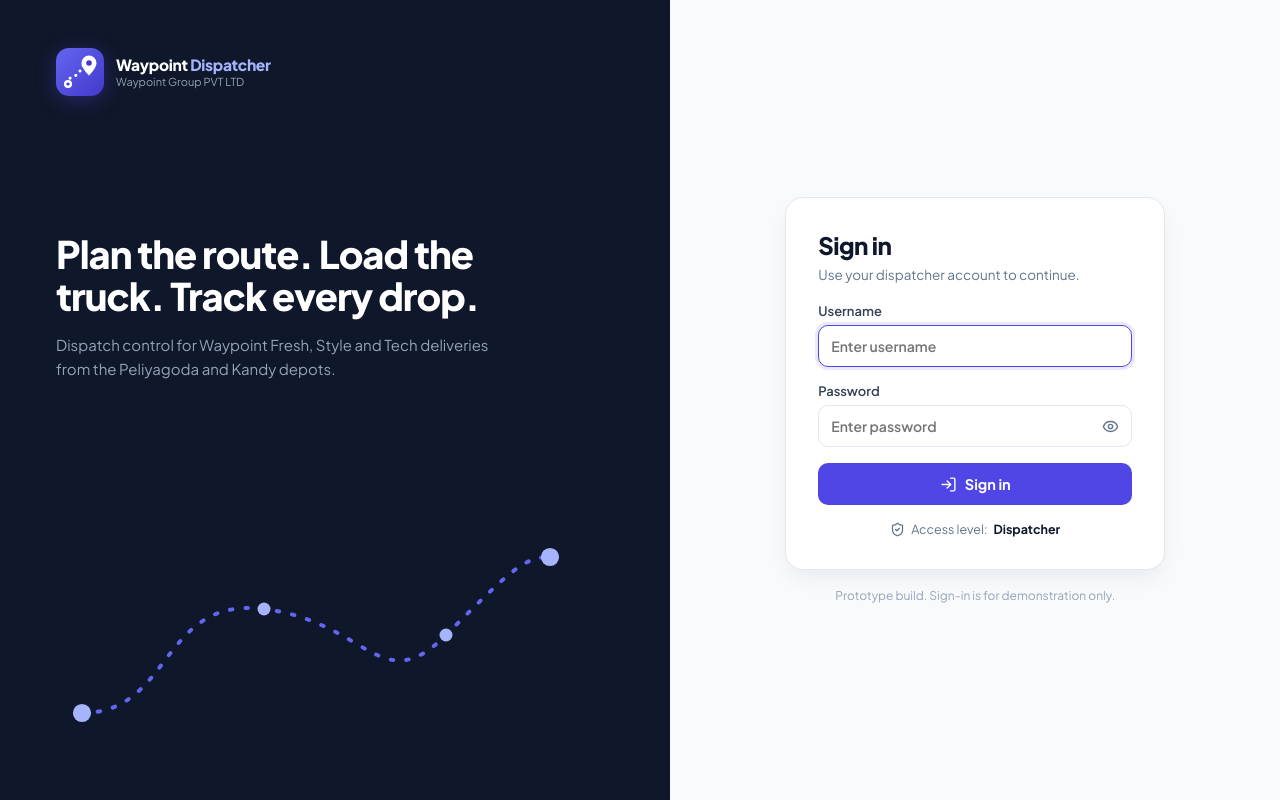
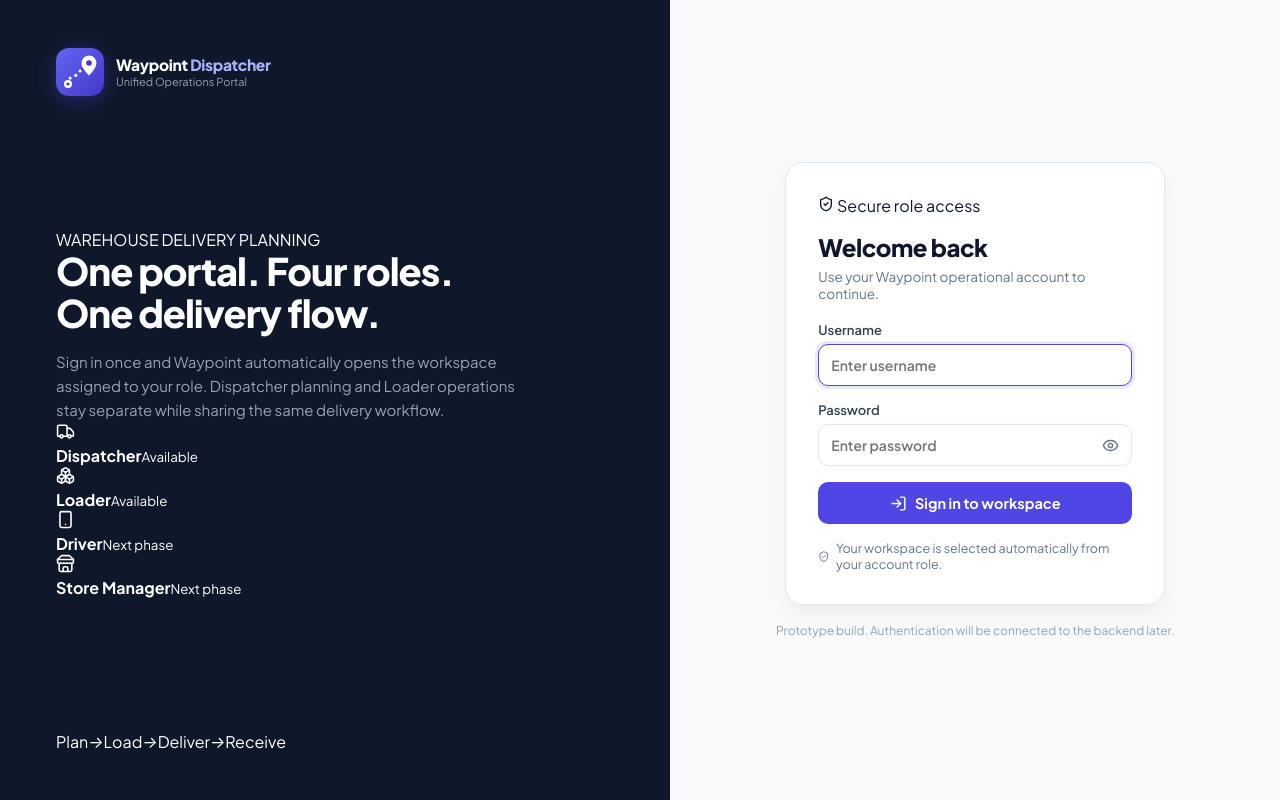
Before and after one commit to prabhashwaraSM/waypoint_portal, a React (Vite) app: page /login in a window 1280 px wide. Built offline with nearby package versions, Linux system fonts and the light colour scheme.

Commit message:
Make login portal role-aware for Dispatcher and Loader

```diff
--- a/src/pages/Login.jsx
+++ b/src/pages/Login.jsx
@@ -1,54 +1,79 @@
 import React, { useState } from "react";
-import { Navigate, useLocation, useNavigate } from "react-router-dom";
-import { Eye, EyeOff, LogIn, ShieldCheck } from "lucide-react";
+import { Navigate, useNavigate } from "react-router-dom";
+import { Eye, EyeOff, LogIn, ShieldCheck, Boxes, Truck, Smartphone, Store } from "lucide-react";
 import Logo from "../components/Logo";
-import { getSession, login } from "../auth/auth";
+import { getRoleHome, getSession, login } from "../auth/auth";
+
+const rolePreview = [
+  { name: "Dispatcher", icon: Truck, status: "Available" },
+  { name: "Loader", icon: Boxes, status: "Available" },
+  { name: "Driver", icon: Smartphone, status: "Next phase" },
+  { name: "Store Manager", icon: Store, status: "Next phase" }
+];
 
 export default function Login() {
   const navigate = useNavigate();
-  const location = useLocation();
   const [username, setUsername] = useState("");
   const [password, setPassword] = useState("");
   const [show, setShow] = useState(false);
   const [error, setError] = useState("");
 
-  if (getSession()) return <Navigate to="/dashboard" replace />;
+  const existingSession = getSession();
+  if (existingSession) return <Navigate to={getRoleHome(existingSession)} replace />;
 
   const submit = (e) => {
     e.preventDefault();
+
     if (!username.trim() || !password) {
       setError("Enter your username and password.");
       return;
     }
+
     const session = login(username, password);
     if (!session) {
       setError("Username or password is incorrect. Check the details and try again.");
       return;
     }
-    navigate(location.state?.from || "/dashboard", { replace: true });
+
+    navigate(getRoleHome(session), { replace: true });
   };
 
   return (
-    <div className="login-page">
-      <section className="login-brand">
-        <Logo size={48} subtitle="Waypoint Group PVT LTD" />
+    <div className="login-page waypoint-login">
+      <section className="login-brand waypoint-login-brand">
+        <Logo size={48} subtitle="Unified Operations Portal" product="Portal" />
+
         <div className="login-brand-copy">
-          <h1>Plan the route. Load the truck. Track every drop.</h1>
-          <p>Dispatch control for Waypoint Fresh, Style and Tech deliveries from the Peliyagoda and Kandy depots.</p>
+          <span className="login-eyebrow">WAREHOUSE DELIVERY PLANNING</span>
+          <h1>One portal. Four roles. One delivery flow.</h1>
+          <p>
+            Sign in once and Waypoint automatically opens the workspace assigned to your role.
+            Dispatcher planning and Loader operations stay separate while sharing the same delivery workflow.
+          </p>
+
+          <div className="role-preview-grid">
+            {rolePreview.map(({ name, icon: Icon, status }) => (
+              <div className="role-preview-card" key={name}>
+                <Icon size={19} />
+                <div>
+                  <strong>{name}</strong>
+                  <small>{status}</small>
+                </div>
+              </div>
+            ))}
+          </div>
         </div>
-        <svg className="login-route" viewBox="0 0 400 180" aria-hidden="true">
-          <path d="M20 150 C 90 150, 80 60, 160 70 S 250 140, 300 90 S 360 30, 380 30" />
-          <circle cx="20" cy="150" r="7" />
-          <circle cx="160" cy="70" r="5" />
-          <circle cx="300" cy="90" r="5" />
-          <circle cx="380" cy="30" r="7" />
-        </svg>
+
+        <div className="login-flow-strip" aria-hidden="true">
+          <span>Plan</span><i>→</i><span>Load</span><i>→</i><span>Deliver</span><i>→</i><span>Receive</span>
+        </div>
       </section>
 
       <section className="login-panel">
-        <form className="login-card" onSubmit={submit} noValidate>
-          <h2>Sign in</h2>
-          <p className="login-sub">Use your dispatcher account to continue.</p>
+        <form className="login-card waypoint-login-card" onSubmit={submit} noValidate>
+          <div className="login-card-badge"><ShieldCheck size={16} /> Secure role access</div>
+          <h2>Welcome back</h2>
+          <p className="login-sub">Use your Waypoint operational account to continue.</p>
 
           <label className="login-field">
             <span>Username</span>
@@ -85,15 +110,15 @@ export default function Login() {
 
           {error && <p className="login-error" role="alert">{error}</p>}
 
-          <button type="submit" className="login-btn">
-            <LogIn size={17} /> Sign in
+          <button type="submit" className="login-btn waypoint-login-btn">
+            <LogIn size={17} /> Sign in to workspace
           </button>
 
           <p className="login-role">
-            <ShieldCheck size={15} /> Access level: <b>Dispatcher</b>
+            <ShieldCheck size={15} /> Your workspace is selected automatically from your account role.
           </p>
         </form>
-        <p className="login-foot">Prototype build. Sign-in is for demonstration only.</p>
+        <p className="login-foot">Prototype build. Authentication will be connected to the backend later.</p>
       </section>
     </div>
   );
```
